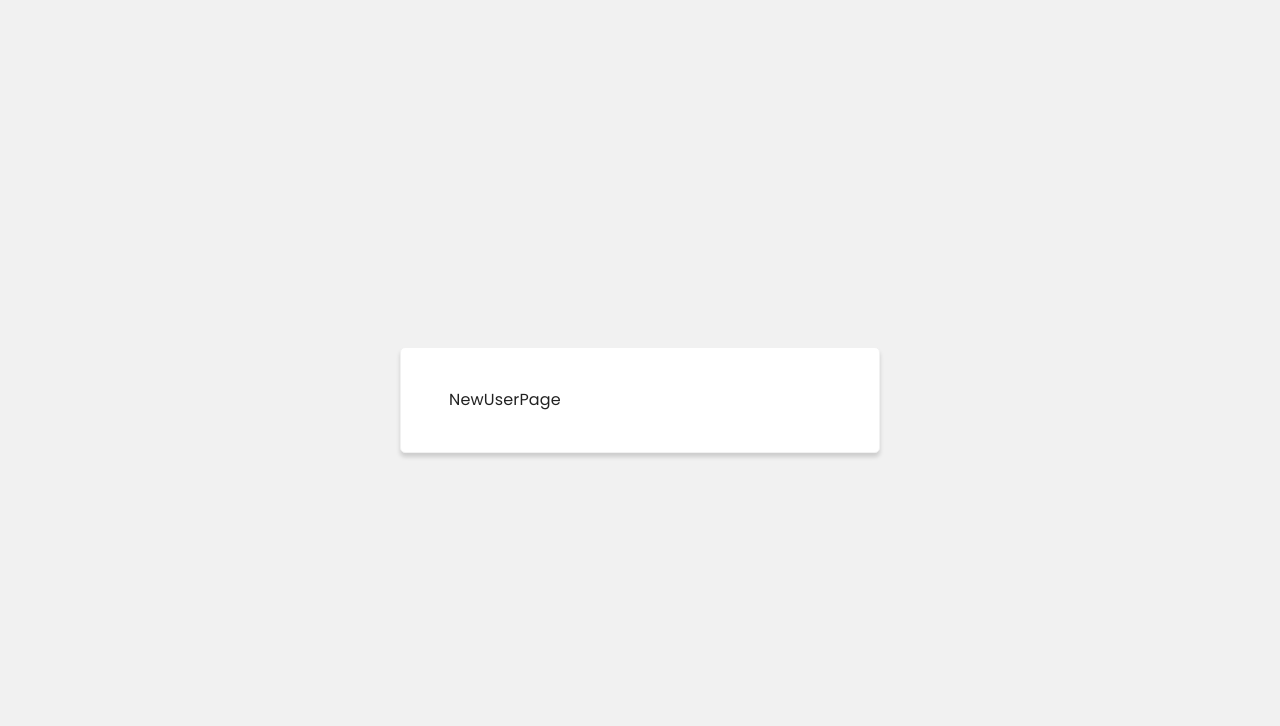
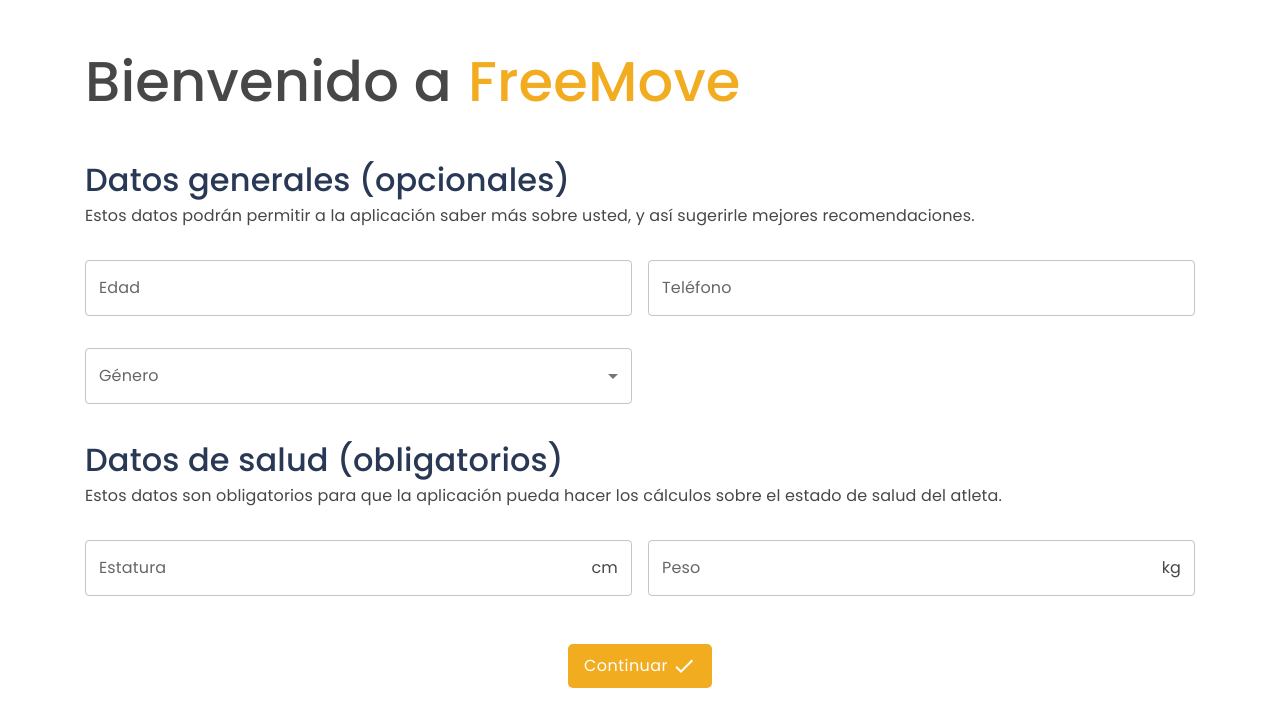
Before and after one commit to iancarlosortega/freemove-nextjs, a Next.js app: page /nuevo-usuario in a window 1280 px wide. Shown: the top 726 px of the page. Built offline with nearby package versions, Linux system fonts and the light colour scheme.

Commit message:
New User Page in Progress

```diff
--- a/app/(auth)/nuevo-usuario/page.tsx
+++ /dev/null
@@ -1,3 +0,0 @@
-export default function NewUserPage() {
-	return <div>NewUserPage</div>;
-}
--- a/app/globals.css
+++ b/app/globals.css
@@ -89,3 +89,9 @@
     width: 1320px;
   }
 }
+
+.flex-center {
+  display: flex;
+  justify-content: center;
+  align-items: center;
+}
--- /dev/null
+++ b/app/nuevo-usuario/new-user.module.css
@@ -0,0 +1,48 @@
+.title {
+  padding-top: 2.5rem;
+  margin-bottom: 2rem;
+  color: rgb(71, 71, 71);
+  font-size: 1.5rem;
+  font-weight: 500;
+  text-align: center;
+  display: flex;
+  gap: 1rem;
+}
+
+@media (min-width: 768px) {
+  .title {
+    text-align: left;
+  }
+}
+
+.title {
+  font-size: 3.5rem;
+}
+
+.title span {
+  color: var(--yellow);
+}
+
+.section h2 {
+  color: var(--dark-blue);
+  font-weight: 500;
+  font-size: 2rem;
+}
+
+.section p {
+  color: rgb(71, 71, 71);
+}
+
+.formInputs {
+  margin: 2rem 0;
+  display: grid;
+  gap: 1rem;
+  row-gap: 2rem;
+  grid-template-columns: 1fr;
+}
+
+@media (min-width:768px) {
+  .formInputs {
+    grid-template-columns: 1fr 1fr;
+  }
+}
--- /dev/null
+++ b/app/nuevo-usuario/page.tsx
@@ -0,0 +1,129 @@
+'use client';
+
+import { useForm } from 'react-hook-form';
+import { Button, InputAdornment, MenuItem, TextField } from '@mui/material';
+import { Done } from '@mui/icons-material';
+
+import styles from './new-user.module.css';
+
+interface IFormValues {
+	age: number;
+	phone: string;
+	gender: string;
+	height: number;
+	weight: number;
+}
+
+export default function NewUserPage() {
+	const {
+		register,
+		handleSubmit,
+		getValues,
+		reset,
+		formState: { errors },
+	} = useForm<IFormValues>();
+
+	const onSubmit = async (data: IFormValues) => {
+		console.log(data);
+	};
+
+	return (
+		<main className='container'>
+			<h1 className={styles.title}>
+				Bienvenido a <span>FreeMove</span>
+			</h1>
+
+			<form autoComplete='off' onSubmit={handleSubmit(onSubmit)}>
+				<section className={styles.section}>
+					<h2>Datos generales (opcionales)</h2>
+					<p>
+						Estos datos podrán permitir a la aplicación saber más sobre usted, y
+						así sugerirle mejores recomendaciones.
+					</p>
+					<div className={styles.formInputs}>
+						<TextField
+							error={Boolean(errors['age']?.message)}
+							type='number'
+							label='Edad'
+							variant='outlined'
+							helperText={errors.age?.message?.toString()}
+							{...register('age', {
+								required: 'Este campo es requerido',
+							})}
+						/>
+
+						<TextField
+							error={Boolean(errors['phone']?.message)}
+							type='text'
+							label='Teléfono'
+							variant='outlined'
+							helperText={errors.phone?.message?.toString()}
+							{...register('phone', {
+								required: 'Este campo es requerido',
+							})}
+						/>
+
+						<TextField
+							select
+							label='Género'
+							helperText={errors.gender?.message?.toString()}
+							{...register('gender', {
+								required: 'Este campo es requerido',
+							})}>
+							<MenuItem value='Masculino'>Masculino</MenuItem>
+							<MenuItem value='Femenino'>Femenino</MenuItem>
+							<MenuItem value='Otro'>Otro</MenuItem>
+						</TextField>
+					</div>
+				</section>
+
+				<section className={styles.section}>
+					<h2>Datos de salud (obligatorios)</h2>
+					<p>
+						Estos datos son obligatorios para que la aplicación pueda hacer los
+						cálculos sobre el estado de salud del atleta.
+					</p>
+					<div className={styles.formInputs}>
+						<TextField
+							error={Boolean(errors['height']?.message)}
+							type='number'
+							label='Estatura'
+							variant='outlined'
+							helperText={errors.height?.message?.toString()}
+							InputProps={{
+								endAdornment: (
+									<InputAdornment position='end'>cm</InputAdornment>
+								),
+							}}
+							{...register('height', {
+								required: 'Este campo es requerido',
+							})}
+						/>
+
+						<TextField
+							error={Boolean(errors['weight']?.message)}
+							type='number'
+							label='Peso'
+							variant='outlined'
+							helperText={errors.weight?.message?.toString()}
+							InputProps={{
+								endAdornment: (
+									<InputAdornment position='end'>kg</InputAdornment>
+								),
+							}}
+							{...register('weight', {
+								required: 'Este campo es requerido',
+							})}
+						/>
+					</div>
+				</section>
+				<div className='flex-center'>
+					<Button variant='primary' type='submit'>
+						Continuar
+						<Done />
+					</Button>
+				</div>
+			</form>
+		</main>
+	);
+}
```
